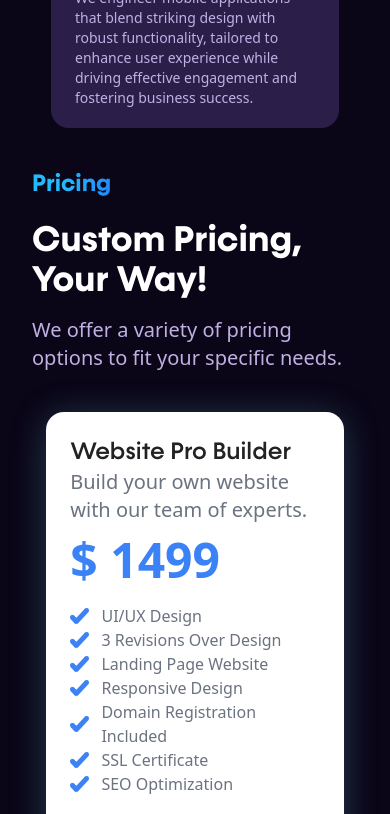
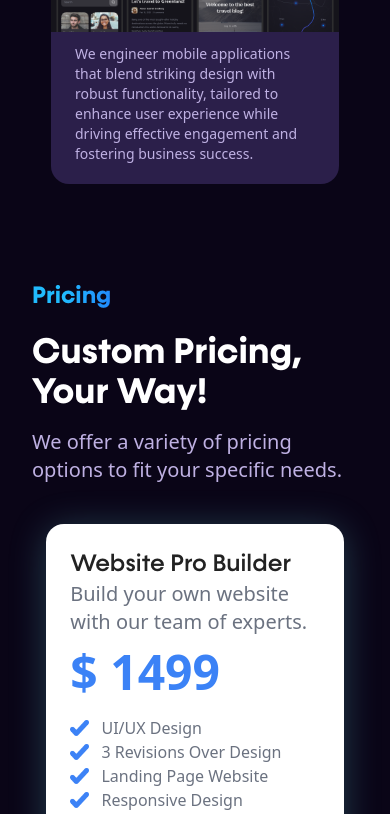
Before and after one commit to jdecheverri47/weblab_framer, a Next.js app: page / in a window 390 px wide. Shown: the part 4620-5434 px from the top of the page. Built offline with nearby package versions, Linux system fonts and the light colour scheme.

Commit message:
Update section IDs and smooth scrolling

```diff
--- a/app/globals.css
+++ b/app/globals.css
@@ -36,6 +36,10 @@
 
 :root {
   --bgcolor: #c83bb1;
+}
+
+html {
+  scroll-behavior: smooth;
 }
 
 body {
--- a/components/sections/ContactSection.jsx
+++ b/components/sections/ContactSection.jsx
@@ -24,7 +24,7 @@ function ContactSection() {
     reset();
   };
   return (
-    <section className="pt-14 lg:pt-8">
+    <section className="pt-14 lg:pt-8" id="contact">
       <div className="flex flex-col justify-center items-center px-5">
 
         <div className="lg:px-[10vw] px-3 md:px-8 flex flex-col justify-center md:items-center items-start md:pt-10 w-full">
--- a/components/sections/FirstSection.jsx
+++ b/components/sections/FirstSection.jsx
@@ -38,7 +38,7 @@ function FirstSection() {
   // }, [])
 
   return (
-    <section className="overflow-hidden h-screen" ref={sectionRef}>
+    <section className="overflow-hidden h-screen" ref={sectionRef} id="home">
       <div className="circle overflow-hidden" />
       <div className="flex flex-col justify-center items-center h-full w-screen">
         <motion.h1
--- a/components/sections/PricingSection.jsx
+++ b/components/sections/PricingSection.jsx
@@ -4,8 +4,8 @@ import { motion } from "framer-motion";
 
 function PricingSection() {
   return (
-    <section className="pt-10">
-      <div>
+    <section className="pt-14" id="pricing">
+      <div className="pt-10">
         <div className="flex flex-col justify-center items-start md:items-center h-full px-8">
           <motion.h3
             initial={{ opacity: 0 }}
--- a/components/sections/SecondSection.jsx
+++ b/components/sections/SecondSection.jsx
@@ -5,7 +5,7 @@ import WindowMacOs from "../ui/WindowMacOs";
 
 function SecondSection() {
   return (
-    <section className="h-fit">
+    <section className="h-fit pt-14" id="benefits">
       <div>
         <div className="flex flex-col justify-center md:items-center items-start gap-4 px-2">
           <motion.h3
--- a/components/sections/ThirdSection.jsx
+++ b/components/sections/ThirdSection.jsx
@@ -5,7 +5,7 @@ import { motion } from "framer-motion";
 
 function ThirdSection() {
   return (
-    <section className="pt-12">
+    <section className="pt-12" id="services">
       <div className="lg:px-[10vw] px-8 flex flex-col justify-center md:items-center items-start pt-10">
         <motion.h3
           initial={{ opacity: 0 }}
--- a/components/ui/Header.jsx
+++ b/components/ui/Header.jsx
@@ -10,7 +10,7 @@ function Header() {
     {
       id: 1,
       text: "Home",
-      dataName: "landing",
+      dataName: "home",
     },
     {
       id: 2,
@@ -87,9 +87,9 @@ function Header() {
           ))}
         </ul>
 
-        <button className="hidden lg:block text-white px-4 py-2 rounded-full gradient_button_navbar hover:text-opacity-60 transition-all duration-300 ease-in-out  ">
+        <a className="hidden lg:block text-white px-4 py-2 rounded-full gradient_button_navbar hover:text-opacity-60 transition-all duration-300 ease-in-out" href='#contact'>
           Contact Us
-        </button>
+        </a>
         {/* <MenuButton isOpen={menuOpen} toggleMenu={toggleMenu} />
         <Menu isOpen={menuOpen} toggleMenu={toggleMenu} /> */}
       </nav>
```
